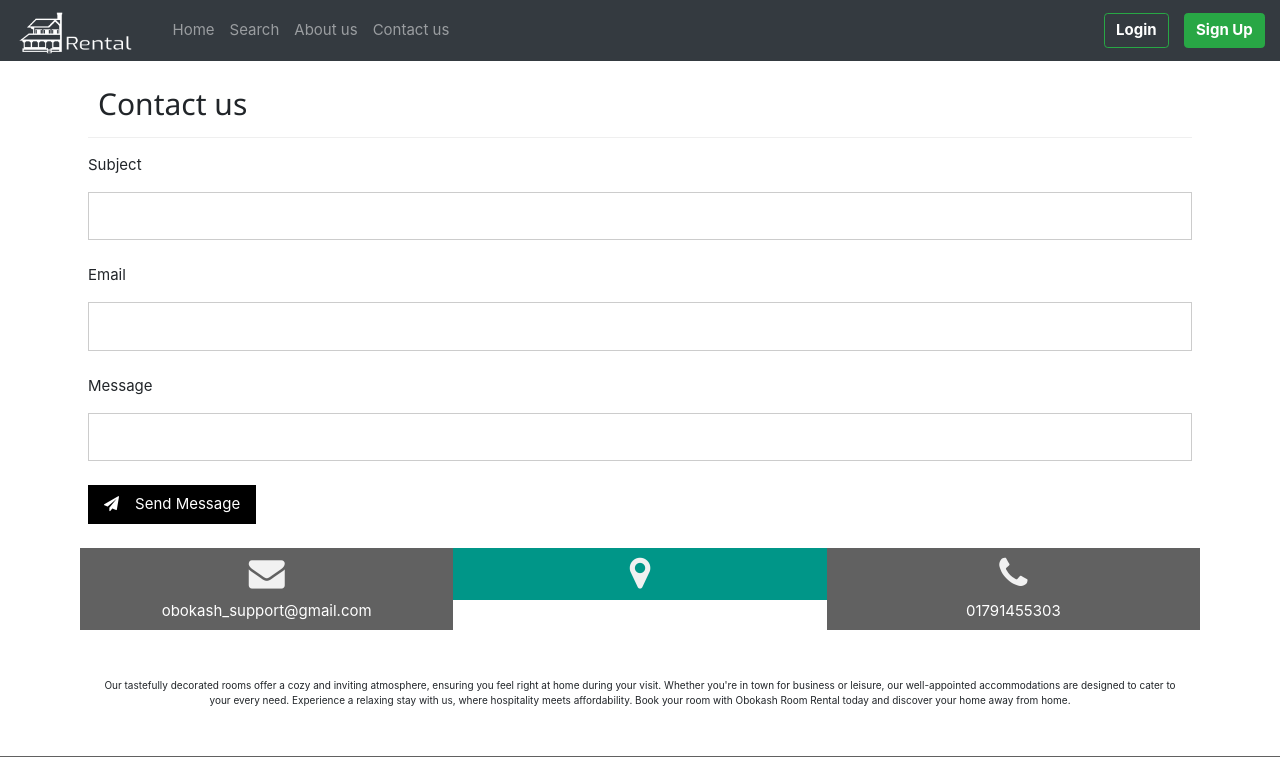
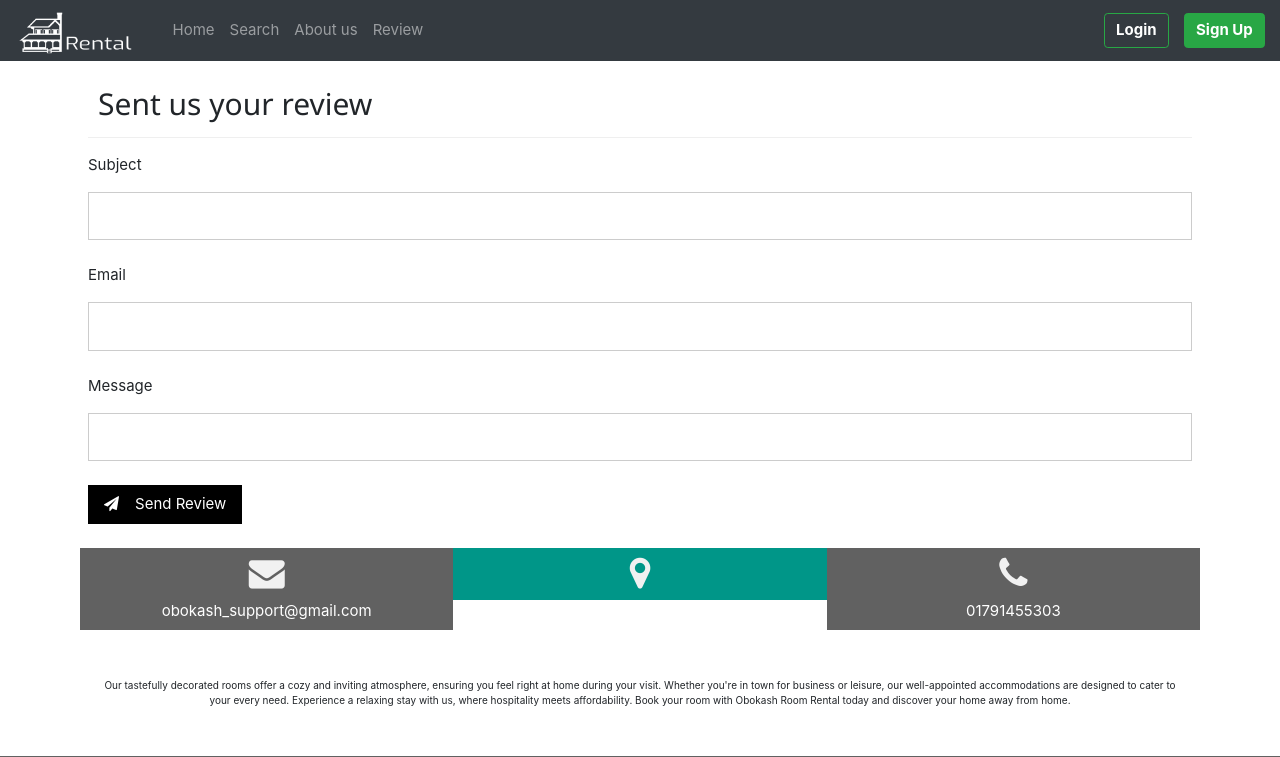
Before and after one commit to amanullahshah32/Obokash_RoomRental, a Django app: template Guest/templates/contact.html in a window 1280 px wide. Shown: the top 757 px of the page. Run offline with Django 3.2, Linux system fonts and the light colour scheme; the template is opened without the code that fills it, so the values that code supplies are empty; some libraries are stand-ins or nearby versions.

Commit message:
Some issues solved

```diff
--- a/Guest/templates/base.html
+++ b/Guest/templates/base.html
@@ -47,7 +47,7 @@
                         <a class="nav-link" href="/about/">About us</a>
                     </li>
                     <li class="nav-item">
-                        <a class="nav-link" href="/contact/">Contact us</a>
+                        <a class="nav-link" href="/contact/">Review</a>
                     </li>
                 </ul>
                 {%endblock%}
--- a/Guest/templates/contact.html
+++ b/Guest/templates/contact.html
@@ -23,7 +23,7 @@
     {%endif%}
 
 
-    <h2 style="margin-left:10px;">Contact us</h2>
+    <h2 style="margin-left:10px;">Sent us your review</h2>
 
     <hr class="w3-opacity">
     <form action="/contact/" method="post">
@@ -40,7 +40,7 @@
             <label>Message</label>
             <input class="w3-input w3-border" type="text" name="body" required>
         </div>
-        <button type="submit" class="w3-button w3-black"><i class="fa fa-paper-plane w3-margin-right"></i>Send Message</button>
+        <button type="submit" class="w3-button w3-black"><i class="fa fa-paper-plane w3-margin-right"></i>Send Review</button>
     </form>
     <div class="w3-row-padding w3-center w3-padding-24" style="margin:0 -16px">
         <div class="w3-third w3-dark-grey">
```
